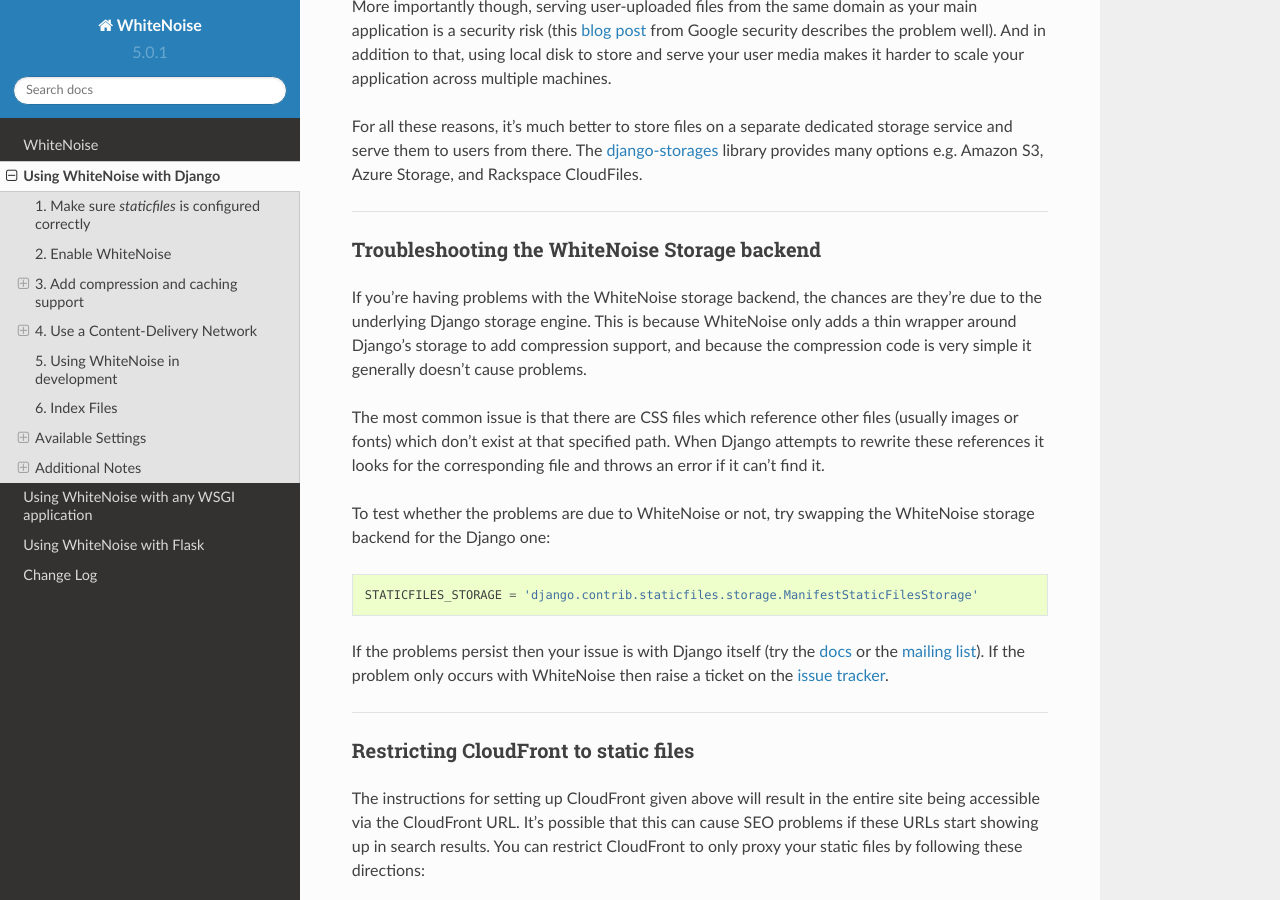
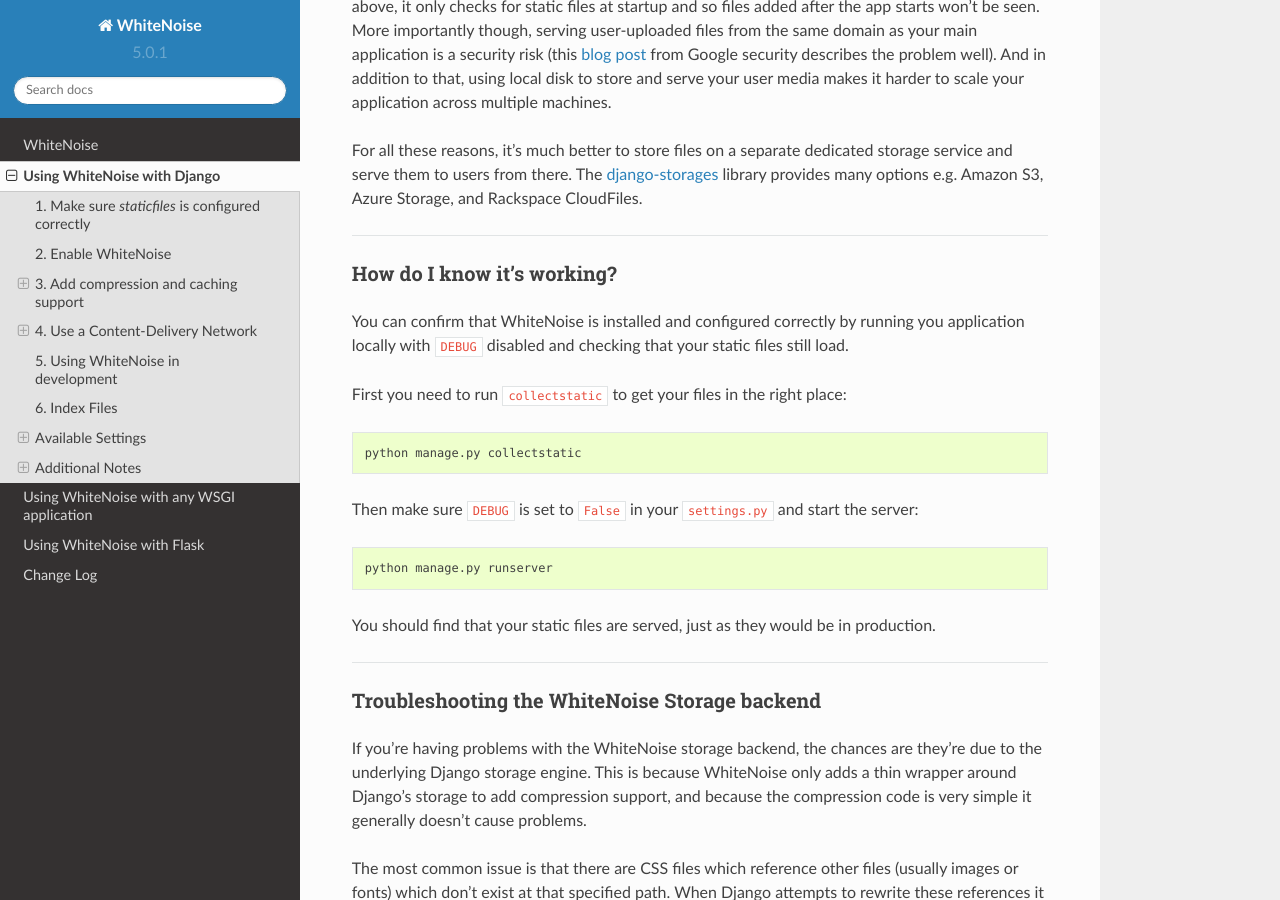
Before and after one commit to gorbunov87/white_noise, a Sphinx documentation site: the page built from docs/django.rst, in a window 1280 px wide and 900 px high, scrolled down 9143 px. Built offline with Sphinx 7.4.7 and the Read the Docs theme 2.0.0, drawn with Linux system fonts in a browser that asks for light colours; some of the changed text lies outside the part shown.

Commit message:
Add "how do I know it's working?" section to docs
Closes #223

```diff
--- a/docs/django.rst
+++ b/docs/django.rst
@@ -61,7 +61,8 @@
      # ...
    ]
 
-That's it -- WhiteNoise will now serve your static files. However, to get the
+That's it -- WhiteNoise will now serve your static files (you can confirm it's
+working using the :ref:`steps below <check-its-working>`). However, to get the
 best performance you should proceed to step 3 below and enable compression and
 caching.
 
@@ -503,6 +504,34 @@
 --------------------------------------------------------------------------
 
 
+.. _check-its-working:
+
+How do I know it's working?
++++++++++++++++++++++++++++
+
+You can confirm that WhiteNoise is installed and configured correctly by
+running you application locally with ``DEBUG`` disabled and checking that your
+static files still load.
+
+First you need to run ``collectstatic`` to get your files in the right place:
+
+.. code-block:: bash
+
+   python manage.py collectstatic
+
+Then make sure ``DEBUG`` is set to ``False`` in your ``settings.py`` and start
+the server:
+
+.. code-block:: bash
+
+   python manage.py runserver
+
+You should find that your static files are served, just as they would be in
+production.
+
+--------------------------------------------------------------------------
+
+
 .. _storage-troubleshoot:
 
 Troubleshooting the WhiteNoise Storage backend
```
